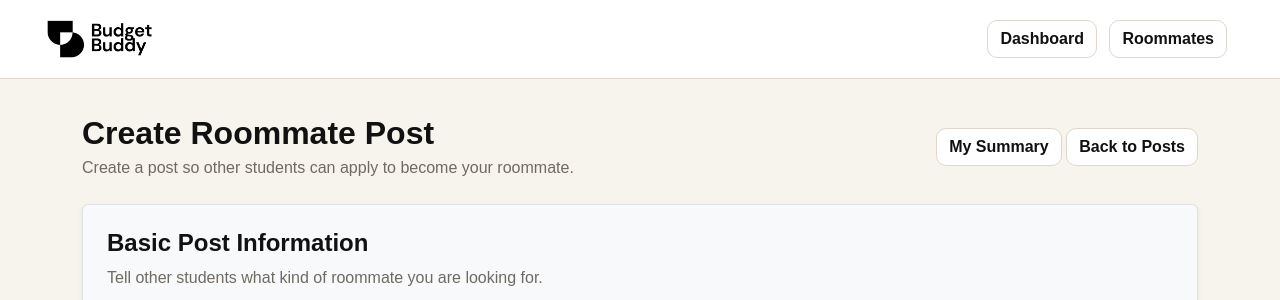
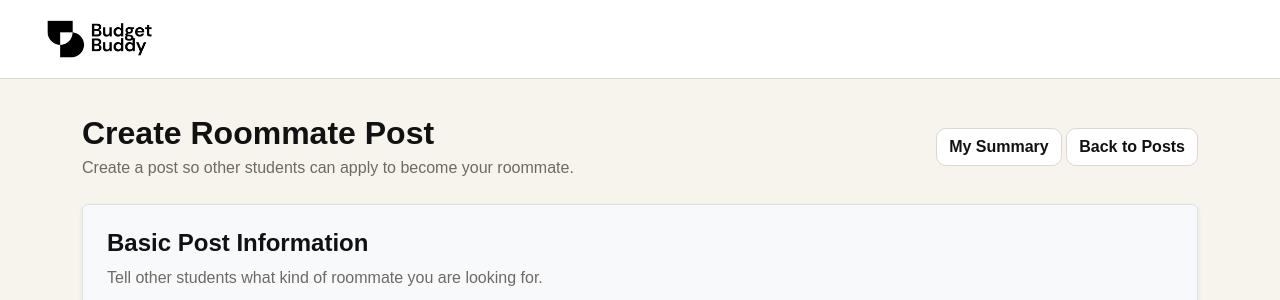
Before and after one commit to GordanEatCodes/GitProject-BudgetBuddy, a Django app: page /roommates/add/ in a window 1280 px wide. Shown: the top 300 px of the page. Run offline with Django 5.2, Linux system fonts and the light colour scheme; the visitor is signed in with stand-in values (Sample User, id 1).

Commit message:
Simplify roommate navigation bar

```diff
--- a/templates/base.html
+++ b/templates/base.html
@@ -209,20 +209,6 @@
              height="42">
     </a>
 
-    <div>
-
-        <a class="btn btn-secondary me-2"
-           href="{% url 'dashboard' %}">
-            Dashboard
-        </a>
-
-        <a class="btn btn-secondary me-2"
-           href="{% url 'roommate_list' %}">
-            Roommates
-        </a>
-
-    </div>
-
 </nav>
 
 <main class="container page-content">
```
